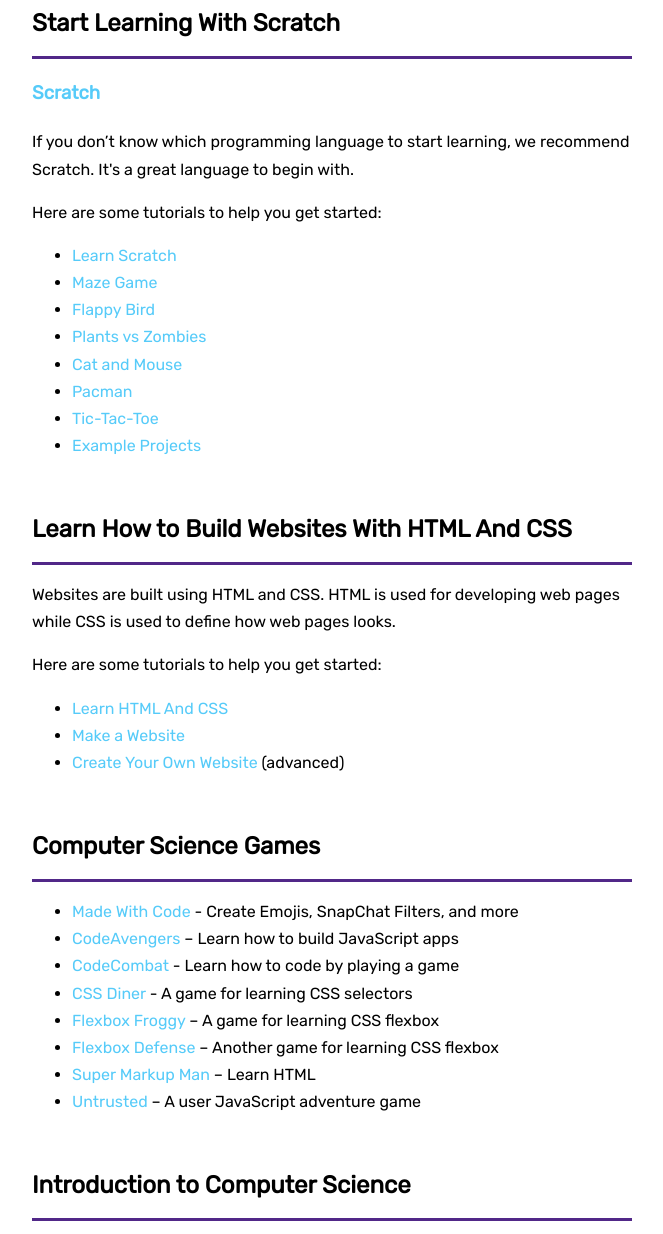
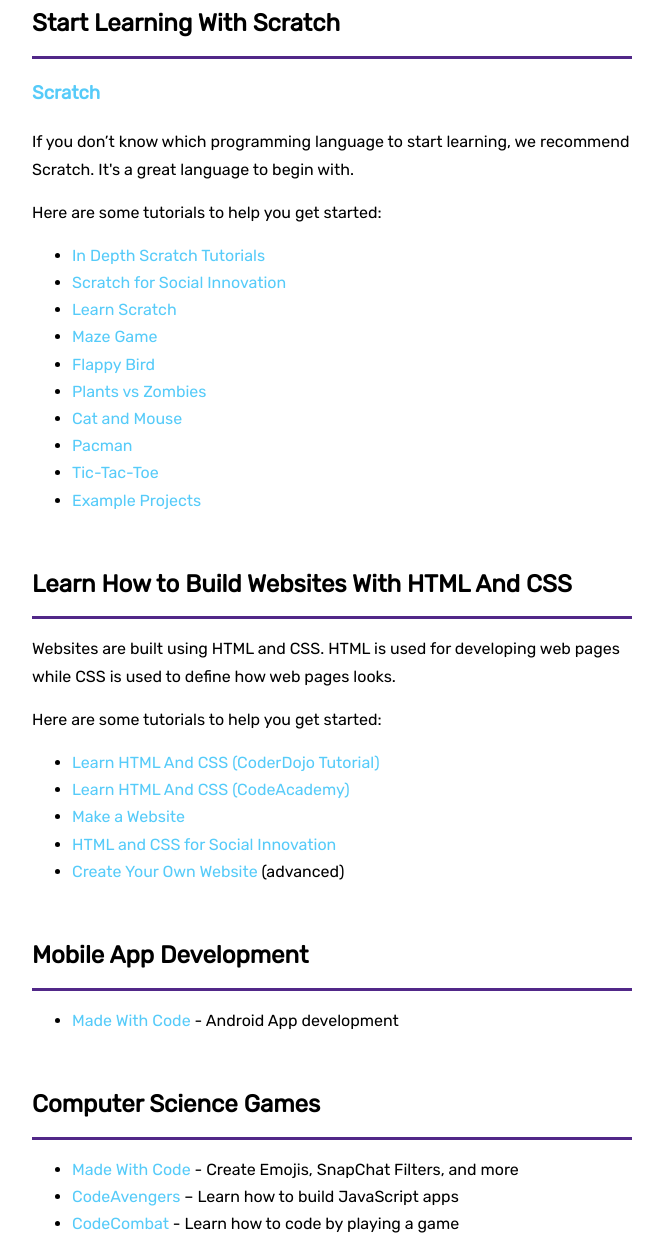
Before and after one commit to coderdojomhk/coderdojomhk.github.io, a plain HTML site: page student_resources.html in a window 1280 px wide. Shown: the part 547-1781 px from the top of the page, without its empty margins (308-971 px from the left). Drawn offline with Linux system fonts and the light colour scheme.

Commit message:
Update student_resources.html

```diff
--- a/student_resources.html
+++ b/student_resources.html
@@ -49,6 +49,8 @@
         <p>If you don’t know which programming language to start learning, we recommend Scratch. It's a great language to begin with.</p>
         <p>Here are some tutorials to help you get started:</p>
           <ul>
+             <li><a href="https://projects.raspberrypi.org/en/coderdojo/35">In Depth Scratch Tutorials</a></li>
+              <li><a href="https://projects.raspberrypi.org/en/coderdojo/scratch-for-social-enterprise">Scratch for Social Innovation</a></li>
             <li><a href="http://kata.coderdojo.com/wiki/Scratch_Path">Learn Scratch</a></li>
             <li><a href="http://kata.coderdojo.com/wiki/Scratch_Maze_Game">Maze Game</a></li>
             <li><a href="http://kata.coderdojo.com/wiki/Flappy_Bird_Game">Flappy Bird</a></li>
@@ -70,13 +72,29 @@
         <p>Websites are built using HTML and CSS. HTML is used for developing web pages while CSS is used to define how web pages looks.</p>
         <p>Here are some tutorials to help you get started:</p>
         <ul>
-          <li><a href="https://www.codecademy.com/learn/learn-html-css">Learn HTML And CSS</a></li>
+            <li><a href="https://projects.raspberrypi.org/en/coderdojo/21">Learn HTML And CSS (CoderDojo Tutorial)</a></li>
+          <li><a href="https://www.codecademy.com/learn/learn-html-css">Learn HTML And CSS (CodeAcademy)</a></li>
           <li><a href="https://www.codecademy.com/learn/make-a-website">Make a Website</a></li>
+          <li><a href="https://projects.raspberrypi.org/en/coderdojo/html-css-for-social-enterprise">HTML and CSS for Social Innovation</a></li>
           <li><a href="https://pages.github.com/">Create Your Own Website</a> (advanced)</li>
         </ul>
       </div>
     </div>
     </article>
+
+      <article>
+    <div class="content-item">
+      <div class="text">
+        <h1 id="title">Mobile App Development</h1>
+        <div class="underline"></div>
+        <ul>
+          <li><a href="https://projects.raspberrypi.org/en/coderdojo/app-inventor-for-social-enterprise">Made With Code</a>  - Android App development</li>
+        </ul>
+      </div>
+    </div>
+    </article>
+
+
 
     <article>
     <div class="content-item">
```
